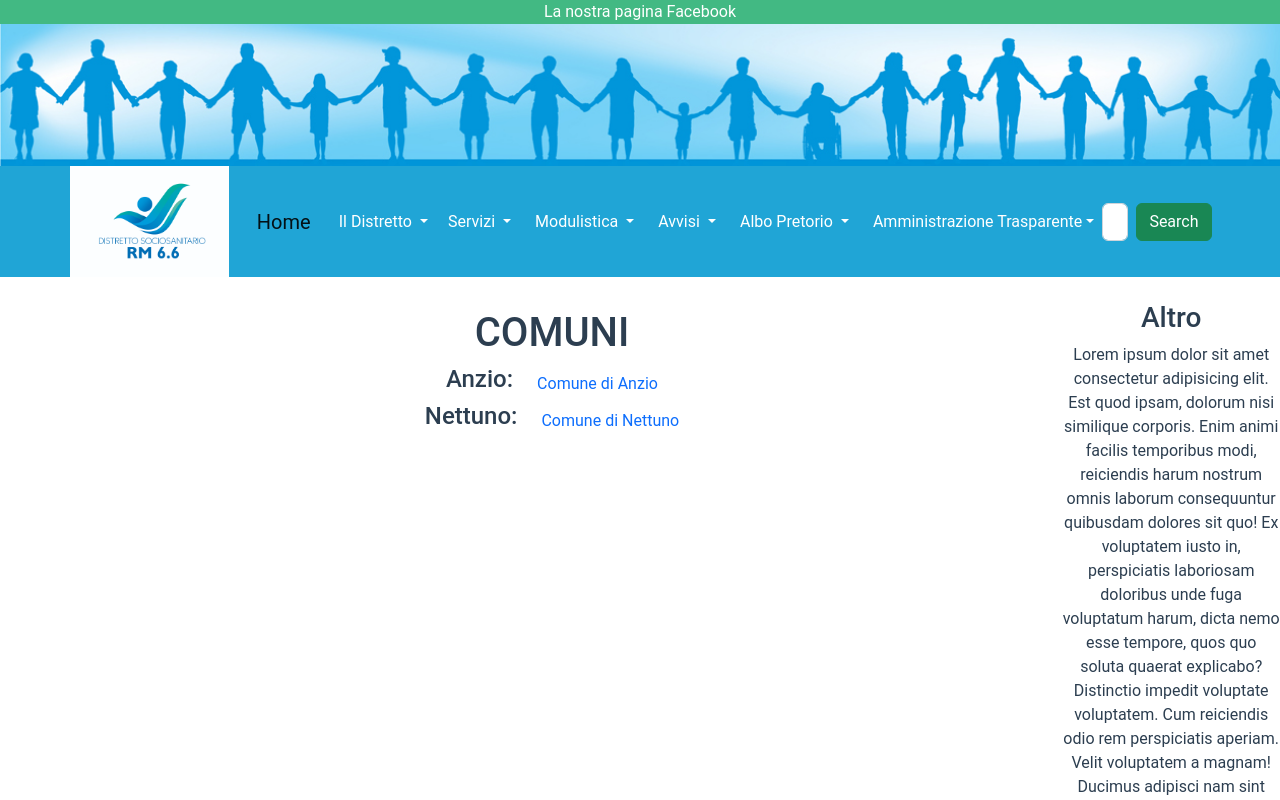
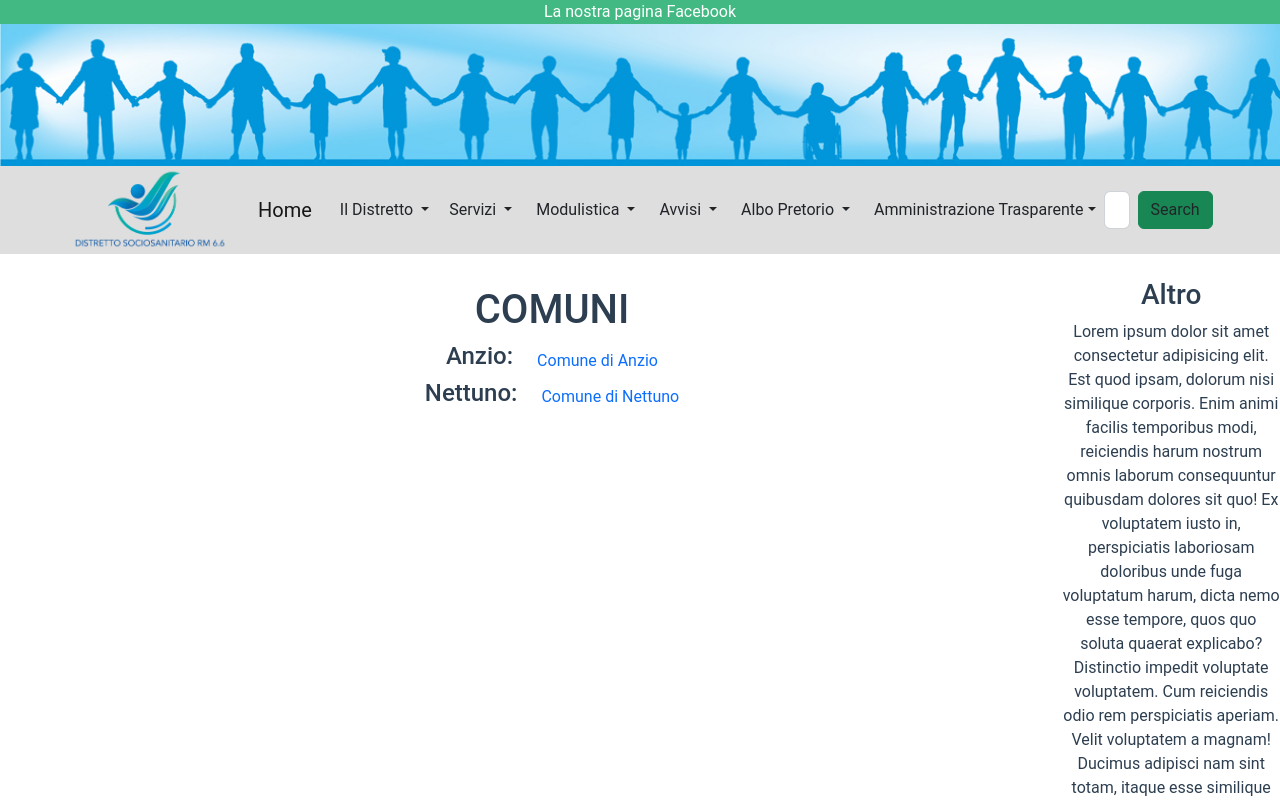
Before and after one commit to Ruma303/ciglieri-demo, a Vue app: page /comuni in a window 1280 px wide. Shown: the top 800 px of the page. Built offline with nearby package versions, Linux system fonts and the light colour scheme.

Commit message:
cambio logo e colore

```diff
--- a/src/components/header/HeaderComponent.vue
+++ b/src/components/header/HeaderComponent.vue
@@ -5,7 +5,7 @@
         </div>
         <img src="../../assets/banner.jpg" alt="" class="header-banner">
         <div class="header-inside container d-flex align-items-center justify-content-between px-0">
-            <img src="../../assets/logo.jpg" alt="" class="header-logo">
+            <img src="../../assets/logo.png" alt="" class="header-logo">
             <NavbarComponent />
         </div>
     </header>
@@ -24,7 +24,8 @@ export default {
 
 <style scoped lang="scss">
 .header-container {
-    background-color: #20a5d6;
+    background-color: #dedede;
+    //border-bottom: solid .1px #cccccc;
     width: 100vw;
     position: relative;
     top: 0;
@@ -39,7 +40,7 @@ export default {
     .header-inside {
         .header-logo {
             width: 10rem;
-            height: 111.195px;
+            // height: 111.195px;
         }
         nav {
             padding: 30px;
--- a/src/components/header/NavbarComponent.vue
+++ b/src/components/header/NavbarComponent.vue
@@ -8,7 +8,7 @@
       <ul class="navbar-nav me-auto my-2 my-lg-0 navbar-nav-scroll gap-2" style="--bs-scroll-height: 100px;">
         <router-link to="/" class="navbar-brand">Home</router-link>
         <li class="nav-item dropdown">
-          <a class="nav-link dropdown-toggle text-white px-1" href="#" role="button" data-bs-toggle="dropdown" aria-expanded="false">
+          <a class="nav-link dropdown-toggle text-dark px-1" href="#" role="button" data-bs-toggle="dropdown" aria-expanded="false">
             Il Distretto
           </a>
           <ul class="dropdown-menu">
@@ -17,7 +17,7 @@
           </ul>
         </li>
         <li class="nav-item dropdown">
-          <a class="nav-link dropdown-toggle text-white" href="#" role="button" data-bs-toggle="dropdown" aria-expanded="false">
+          <a class="nav-link dropdown-toggle text-dark" href="#" role="button" data-bs-toggle="dropdown" aria-expanded="false">
             Servizi
           </a>
           <ul class="dropdown-menu">
@@ -28,7 +28,7 @@
           </ul>
         </li>
         <li class="nav-item dropdown">
-          <a class="nav-link dropdown-toggle text-white" href="#" role="button" data-bs-toggle="dropdown" aria-expanded="false">
+          <a class="nav-link dropdown-toggle text-dark" href="#" role="button" data-bs-toggle="dropdown" aria-expanded="false">
             Modulistica
           </a>
           <ul class="dropdown-menu">
@@ -39,7 +39,7 @@
           </ul>
         </li>
         <li class="nav-item dropdown">
-          <a class="nav-link dropdown-toggle text-white" href="#" role="button" data-bs-toggle="dropdown" aria-expanded="false">
+          <a class="nav-link dropdown-toggle text-dark" href="#" role="button" data-bs-toggle="dropdown" aria-expanded="false">
             Avvisi
           </a>
           <ul class="dropdown-menu">
@@ -50,7 +50,7 @@
           </ul>
         </li>
         <li class="nav-item dropdown">
-          <a class="nav-link dropdown-toggle text-white" href="#" role="button" data-bs-toggle="dropdown" aria-expanded="false">
+          <a class="nav-link dropdown-toggle text-dark" href="#" role="button" data-bs-toggle="dropdown" aria-expanded="false">
             Albo Pretorio
           </a>
           <ul class="dropdown-menu">
@@ -61,7 +61,7 @@
           </ul>
         </li>
         <li class="nav-item dropdown">
-          <a class="nav-link dropdown-toggle text-white" href="#" role="button" data-bs-toggle="dropdown" aria-expanded="false">
+          <a class="nav-link dropdown-toggle text-dark" href="#" role="button" data-bs-toggle="dropdown" aria-expanded="false">
             <span class="text-collapse">Amministrazione Trasparente</span>
           </a>
           <ul class="dropdown-menu">
@@ -74,7 +74,7 @@
       </ul>
       <form class="d-flex" role="search">
         <input class="form-control me-2" type="search" placeholder="Search" aria-label="Search">
-        <button class="btn btn-success text-white" type="submit">Search</button>
+        <button class="btn btn-success text-dark" type="submit">Search</button>
       </form>
     </div>
   </div>
```
Also changed, not shown: src/assets/logo.jpg (deleted), src/assets/logo.png (added).
